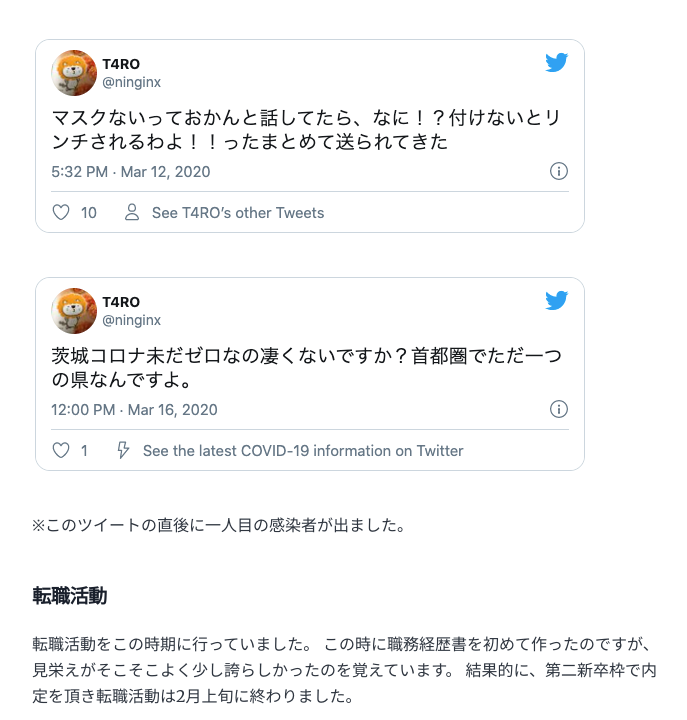
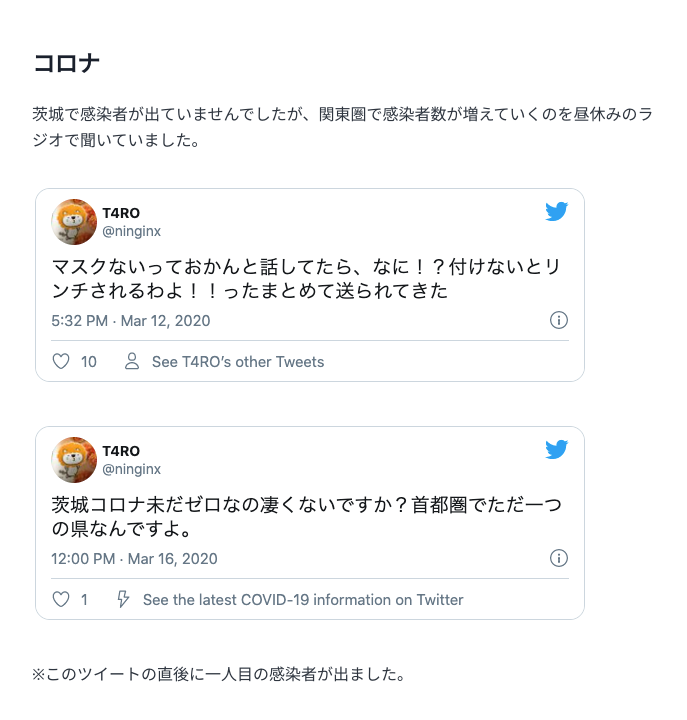
Before and after one commit to ninginx/blog-t4r0, a Gatsby site: page /looking-back-2020/ in a window 1280 px wide. Shown: the part 2800-3520 px from the top of the page, without its empty margins (292-979 px from the left). Built offline with nearby package versions, Linux system fonts and the light colour scheme; Gatsby itself is replaced by a stand-in of ours.

Commit message:
doc prefread

```diff
--- a/content/blog/looking-back-2020/index.md
+++ b/content/blog/looking-back-2020/index.md
@@ -41,12 +41,15 @@ description: "Looking-Back 2020"
 
 結果的に、仕事が減り椅子の前に座っているだけの時間が増え、ひたすら階段を昇ったり降りたりして定時を迎える努力をしていました。
 
+この時期は、社会人になってから一番辛い時期でした。忙し過ぎて帰れなかった時期より辛かったです。
+
 ![2020 no_work_1](./no_work_1_2020.png)
 
 ![2020 no_work_2](./no_work_2_2020.png)
 
 ![2020 no_work_3](./no_work_3_2020.png)
 
+#### コロナ
 茨城で感染者が出ていませんでしたが、関東圏で感染者数が増えていくのを昼休みのラジオで聞いていました。
 
 ![2020 chorona_1](./chorona_1_2020.png)
@@ -56,7 +59,6 @@ description: "Looking-Back 2020"
 ※このツイートの直後に一人目の感染者が出ました。
 
 ##### 転職活動
-転職活動をこの時期に行っていました。
 この時に職務経歴書を初めて作ったのですが、見栄えがそこそこよく少し誇らしかったのを覚えています。
 結果的に、第二新卒枠で内定を頂き転職活動は2月上旬に終わりました。
 
```
